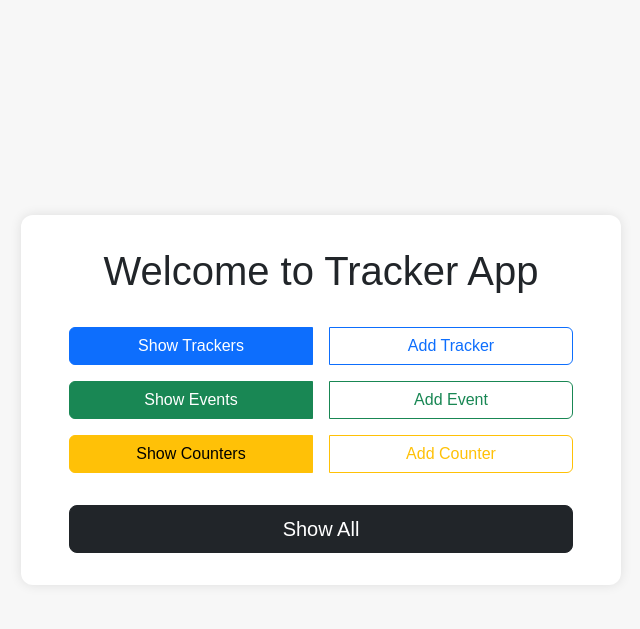
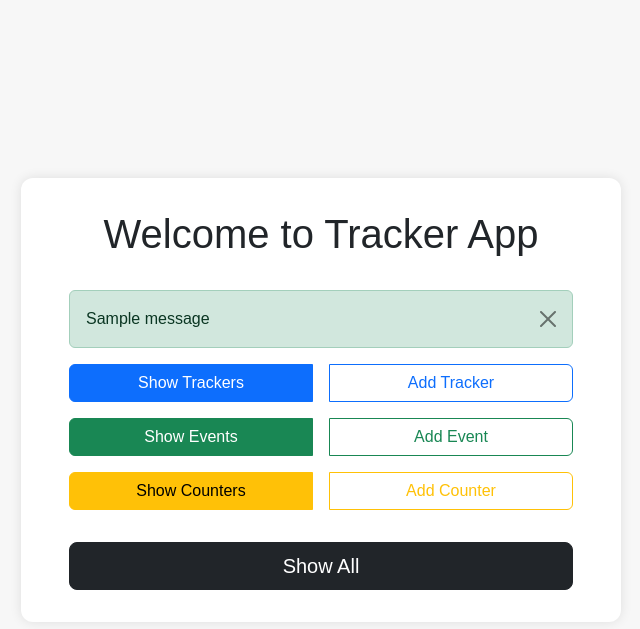
Before and after one commit to itsMahan/tracker_dj, a Django app: page / in a window 1280 px wide. Shown: the top 629 px of the page, without its empty margins (319-959 px from the left). Run offline with Django 5.2, Linux system fonts and the light colour scheme; tables that the repository leaves empty hold one stand-in row (values such as "Sample post"); one stand-in notice (Sample message) is shown.

Commit message:
add show delete/reset messages AND gloabal template

```diff
--- a/counter_app/views.py
+++ b/counter_app/views.py
@@ -1,5 +1,6 @@
 from datetime import datetime
 
+from django.contrib import messages
 from django.shortcuts import render, redirect
 
 from .models import Counter
@@ -27,10 +28,12 @@ def add_counter(request):
 
 def delete_counter(request, id):
     Counter.objects.get(id=id).delete()
+    messages.success(request, 'Counter deleted successfully')
     return redirect('home')
 
 def reset_counter(request, id):
     counter = Counter.objects.get(id=id)
     counter.start_date = datetime.now()
     counter.save()
+    messages.success(request, 'Counter reset from Today')
     return redirect('home')
--- a/event_app/views.py
+++ b/event_app/views.py
@@ -1,4 +1,5 @@
 from django.shortcuts import render, redirect
+from django.contrib import messages
 from .models import Event
 
 
@@ -21,4 +22,5 @@ def add_event(request):
 
 def delete_event(request, id):
     Event.objects.get(id=id).delete()
+    messages.success(request, 'Event deleted successfully')
     return redirect('home')
--- a/home_app/templates/home_app/home.html
+++ b/home_app/templates/home_app/home.html
@@ -43,8 +43,11 @@
   </style>
 </head>
 <body>
+
+
   <div class="container-box">
     <h1>Welcome to Tracker App</h1>
+  {% include 'include/message.html' %}
 
     <!-- Row 1: Tracker -->
     <div class="btn-group">
--- /dev/null
+++ b/templates/include/message.html
@@ -0,0 +1,8 @@
+{% if messages %}
+  {% for message in messages %}
+    <div class="alert alert-success alert-dismissible fade show" role="alert">
+      {{ message }}
+      <button type="button" class="btn-close" data-bs-dismiss="alert" aria-label="Close"></button>
+    </div>
+  {% endfor %}
+{% endif %}
--- a/tracker_app/views.py
+++ b/tracker_app/views.py
@@ -1,4 +1,5 @@
 from django.shortcuts import render, redirect
+from django.contrib import messages
 from .models import Tracker
 
 
@@ -22,4 +23,5 @@ def add_tracker(request):
 
 def delete_tracker(request, id):
     Tracker.objects.get(id=id).delete()
+    messages.success(request, 'Tracker deleted successfully')
     return redirect('home')
--- a/tracker_project/settings.py
+++ b/tracker_project/settings.py
@@ -60,7 +60,7 @@ ROOT_URLCONF = 'tracker_project.urls'
 TEMPLATES = [
     {
         'BACKEND': 'django.template.backends.django.DjangoTemplates',
-        'DIRS': [],
+        'DIRS': [ BASE_DIR / 'templates' ],
         'APP_DIRS': True,
         'OPTIONS': {
             'context_processors': [
```
